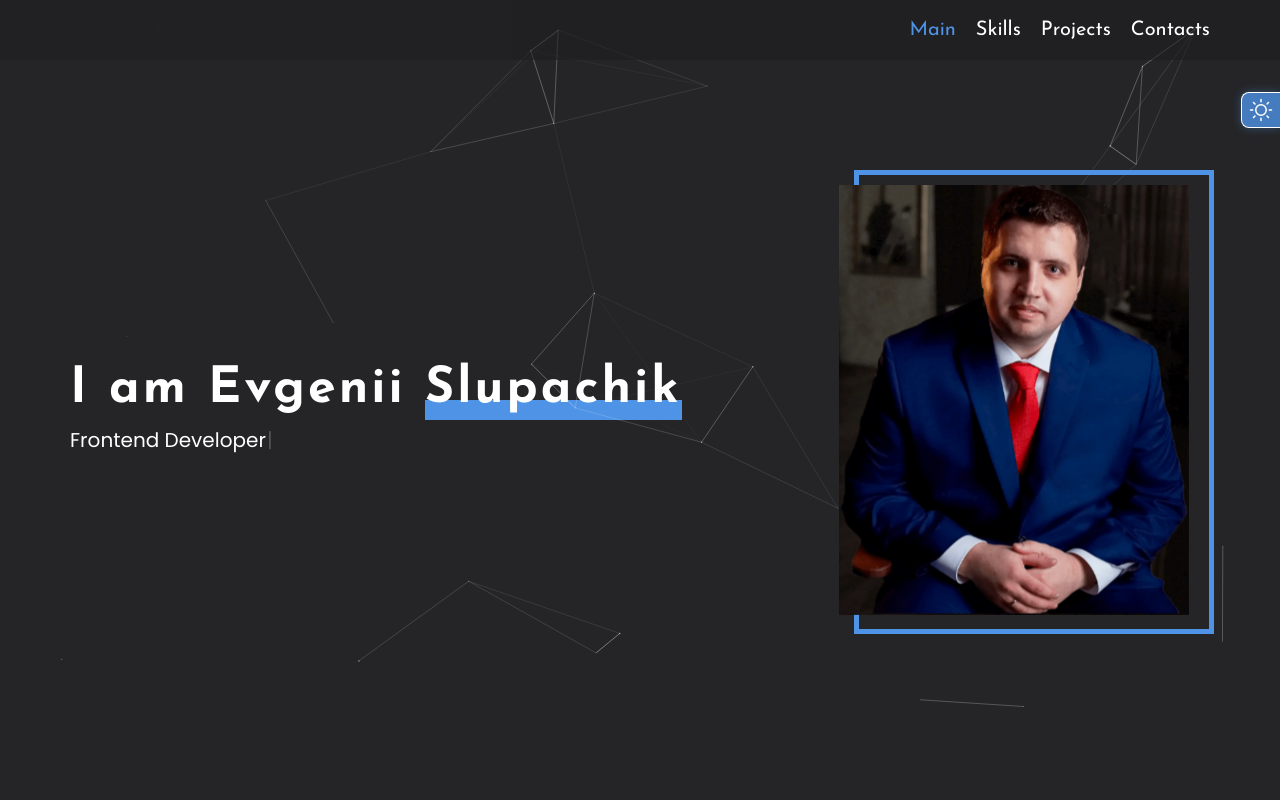
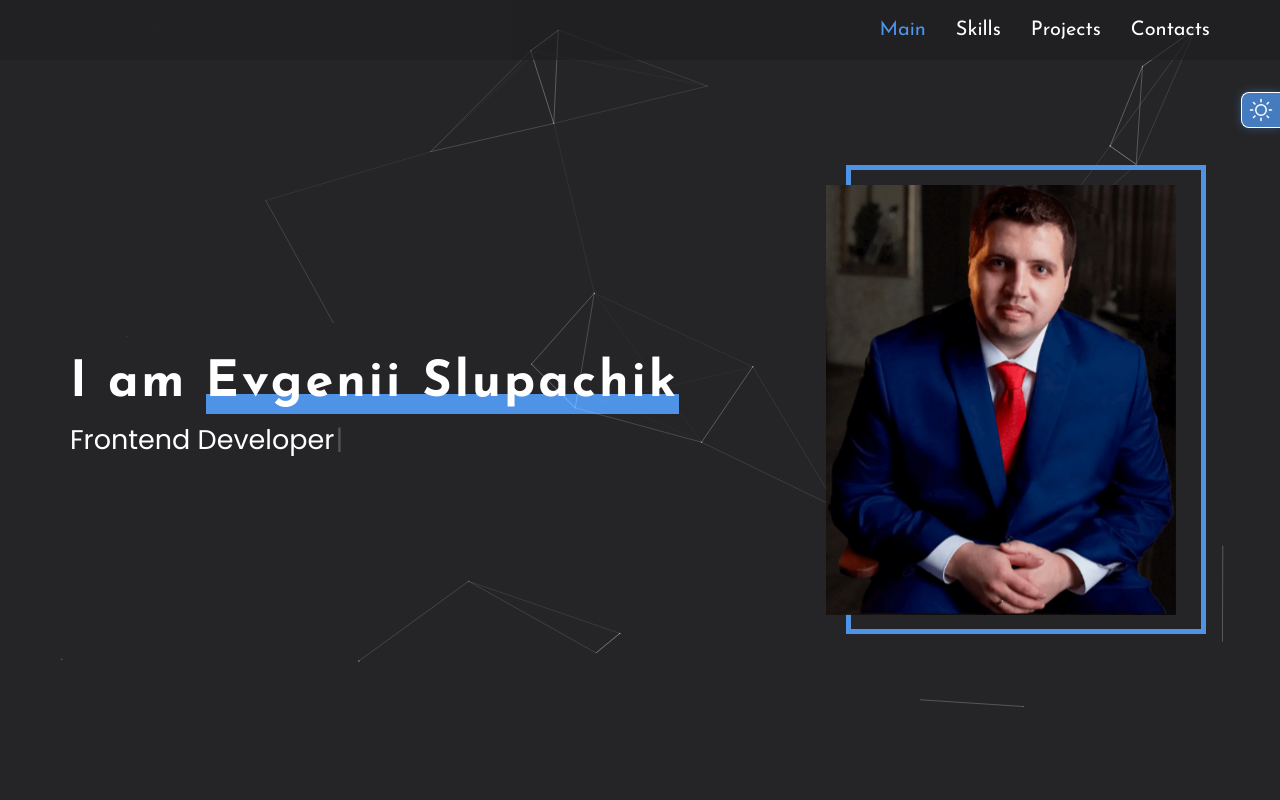
Before and after one commit to MrEvgeniy1989/portfolio, a React (Create React App) app: page / in a window 1280 px wide. Shown: the top 800 px of the page. Built offline with nearby package versions, Linux system fonts and the light colour scheme.

Commit message:
refactor: небольшой рефактор в header и main.

```diff
--- a/src/common/components/container/container.module.scss
+++ b/src/common/components/container/container.module.scss
@@ -1,7 +1,7 @@
 .container {
   width: 100%;
   max-width: calc(var(--max-width) + (var(--horizontal-padding) * 2));
-  height: 100%;
+  min-height: 100%;
   margin: 0 auto;
   padding: 0 var(--horizontal-padding);
 }
--- a/src/common/styles/_boilerplate.scss
+++ b/src/common/styles/_boilerplate.scss
@@ -9,12 +9,13 @@
 body {
   min-height: 100vh;
   font-size: 100%;
-  font-family: var(--font-family-primary), sans-serif;
+  font-family: var(--text-font-family), sans-serif;
   color: var(--text-color);
   box-sizing: border-box;
   background-color: var(--background-primary);
   -webkit-font-smoothing: antialiased;
   -moz-osx-font-smoothing: grayscale;
+  line-height: 1.2;
 }
 
 input,
--- a/src/features/header/Header.module.scss
+++ b/src/features/header/Header.module.scss
@@ -9,4 +9,8 @@
   height: var(--header-height);
 
   background-color: rgb(var(--r-bg-p) var(--g-bg-p) var(--b-bg-p) / 60%);
+
+  .container {
+    height: 100%;
+  }
 }
--- a/src/features/header/Header.tsx
+++ b/src/features/header/Header.tsx
@@ -8,7 +8,7 @@ import { Nav } from './nav/Nav'
 export const Header = () => {
   return (
     <header className={s.header} id={'header'}>
-      <Container>
+      <Container className={s.container}>
         <Nav />
       </Container>
     </header>
--- a/src/features/header/nav/Nav.module.scss
+++ b/src/features/header/nav/Nav.module.scss
@@ -6,7 +6,7 @@
 
   & > ul {
     display: flex;
-    gap: 20px;
+    gap: 30px;
     align-items: center;
     justify-content: flex-end;
 
--- a/src/features/main/Main.module.scss
+++ b/src/features/main/Main.module.scss
@@ -2,7 +2,6 @@
   z-index: 1;
 
   display: flex;
-  align-items: center;
 
   width: 100%;
   min-height: 100vh;
@@ -17,21 +16,13 @@
     justify-content: space-between;
 
     .greeting {
-      display: flex;
-      flex-direction: column;
-      align-items: flex-start;
-      justify-content: flex-start;
-
-      color: var(--text-color);
-
       .introducing {
         margin: 10px 0;
 
         font-family: var(--font-family-primary);
         font-size: 50px;
         font-weight: 700;
-        line-height: 1.2;
-        letter-spacing: 3px;
+        letter-spacing: 0.05em;
 
         .lastName {
           position: relative;
@@ -69,12 +60,8 @@
       }
 
       .mainTitle {
-        margin: 0;
-
-        font-family: var(--text-font-family);
-        font-size: 20px;
+        font-size: 27px;
         font-weight: 400;
-        line-height: 1;
 
         p {
           display: none;
@@ -98,26 +85,26 @@
       }
     }
 
-    .photoFrame {
+    .photoWrapper {
       position: relative;
       z-index: 1;
-      margin-right: calc(3% + 2px - var(--horizontal-padding));
+      margin-right: 3%;
 
       &::before {
         content: '';
 
         position: absolute;
         z-index: -1;
-        top: -15px;
-        left: 15px;
+        top: -20px;
+        left: 20px;
 
         width: 103%;
-        height: 108%;
+        height: 109%;
 
         border: 5px solid var(--primary-color);
 
-        @media screen and (width <= 1200px) {
-          width: 102%;
+        @media screen and (width <= 767px) {
+          width: 101%;
           height: 111%;
         }
       }
--- a/src/features/main/Main.tsx
+++ b/src/features/main/Main.tsx
@@ -17,7 +17,7 @@ export const Main = () => {
       <Container className={s.container}>
         <div className={s.greeting}>
           <h2 className={s.introducing}>
-            I am Evgenii <span className={s.lastName}>Slupachik</span>
+            I am <span className={s.lastName}>Evgenii Slupachik</span>
           </h2>
           <h1 className={s.mainTitle}>
             <p>Frontend Developer</p>
@@ -33,7 +33,7 @@ export const Main = () => {
           </h1>
         </div>
 
-        <div className={s.photoFrame}>
+        <div className={s.photoWrapper}>
           {windowWidth > 767 ? (
             <Tilt
               className={s.parallaxEffectImg}
```
Also changed, not shown: public/favicon/favicon.svg.
